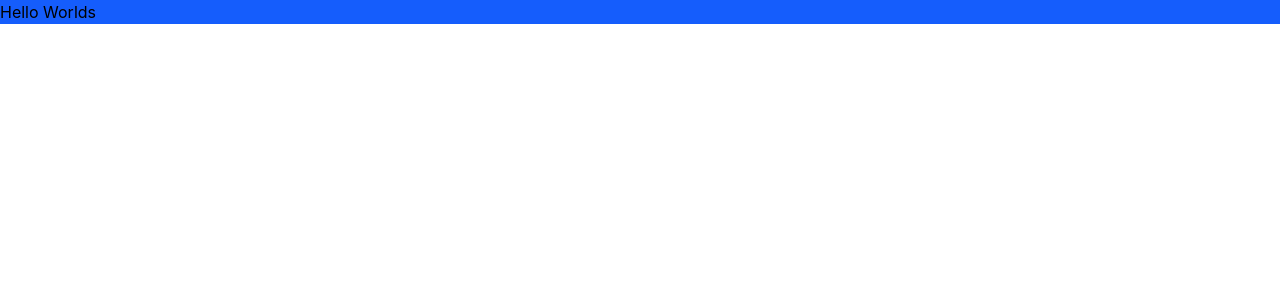
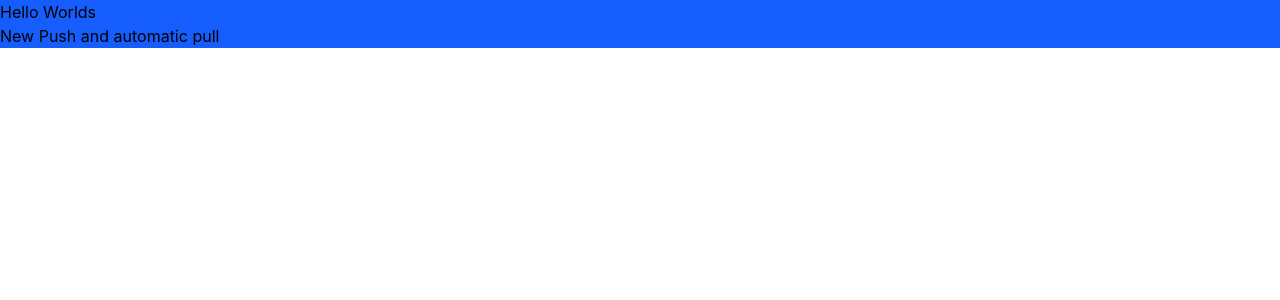
Before and after one commit to ridhoworkaholic/teras_software, a React (Vite) app: page / in a window 1280 px wide. Shown: the top 300 px of the page. Built offline with nearby package versions, Linux system fonts and the light colour scheme.

Commit message:
style: change style

```diff
--- a/src/landing/landingScreen.tsx
+++ b/src/landing/landingScreen.tsx
@@ -3,6 +3,7 @@ export default function LandingScreen() {
     <div className="w-full h-full">
       <div className="w-full bg-blue-600">
         <h1>Hello Worlds</h1>
+        <h2>New Push and automatic pull</h2>
       </div>
     </div>
   )
```
